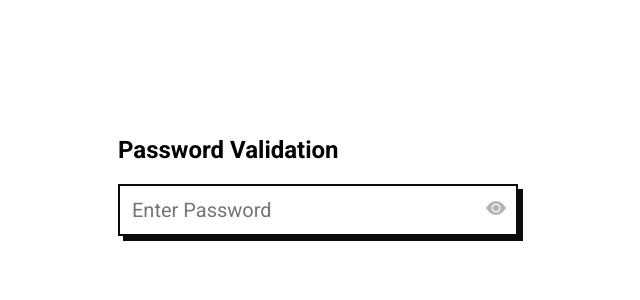
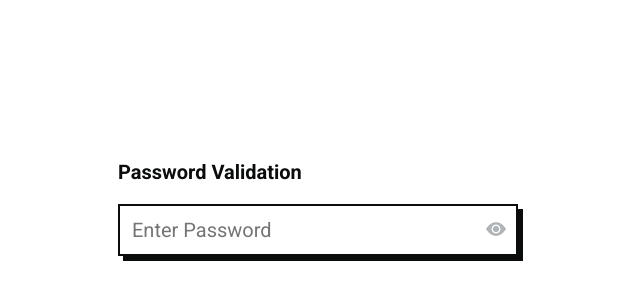
Before and after one commit to imtiazAhmd/password-validation, a website with bundled scripts: page index.html in a window 1280 px wide. Shown: the part 160-460 px from the top of the page, without its empty margins (222-862 px from the left). Built offline with nearby package versions, Linux system fonts and the light colour scheme.

Commit message:
Fixes accessibility issues identified by pa11y

```diff
--- a/index.html
+++ b/index.html
@@ -10,10 +10,11 @@
 
   <body>
     <!--Elements visible to users go here-->
+    <main>
       <section class="container">
-      <h1>Password Validation</h1>
+        <label for="passwordField">Password Validation</label>
         <div class="password-container">
-        <input type="password" id="passwordField" placeholder="Enter Password">
+          <input name="passwordField" type="password" id="passwordField" placeholder="Enter Password">
           <i id="reveal-icon" class="bi bi-eye-fill"></i>
           <ul id="passwordRules">
             <li id="lengthRule">
@@ -32,6 +33,7 @@
           </ul>
         </div>
       </section>
+    </main>
     <script type="module" src="assets/js/index.js"></script>
   </body>
 
--- a/scss/main.scss
+++ b/scss/main.scss
@@ -15,4 +15,11 @@ body {
     width: 37.5rem; // 600px
     padding: 1.25rem; // 20px
     margin-top: -10%; // This is to vertically center the container
+    label {
+        display: block;
+        color: $colour-black;
+        font-size: 20px;
+        font-weight: 700;
+        margin-bottom: 20px;
+    }
 }
```
Also changed, not shown: assets/css/style.css. Lines whose indentation alone changed are shown as unchanged.
